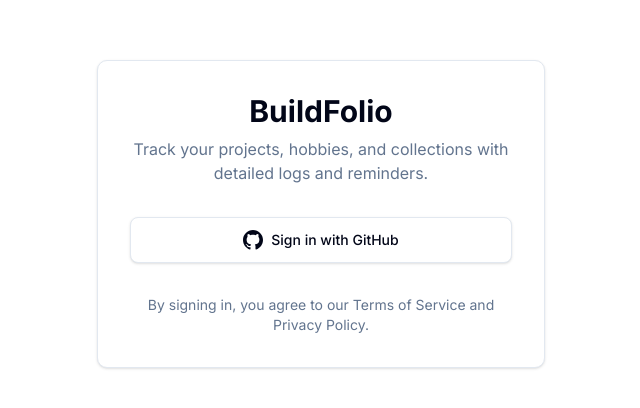
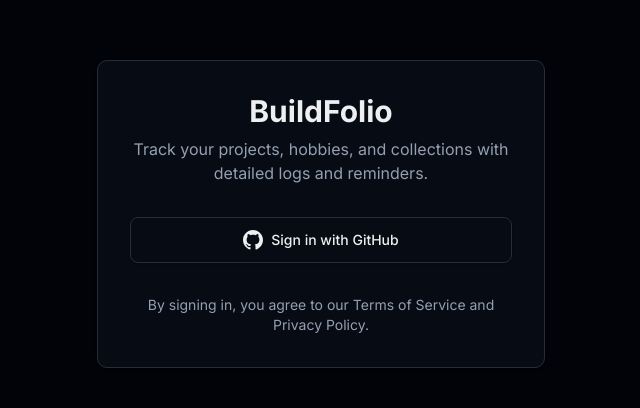
Before and after one commit to mlbrnm/BuildFolio, a Next.js app: page /login in a window 1280 px wide. Shown: the part 186-594 px from the top of the page, without its empty margins (319-959 px from the left). Built offline with nearby package versions, Linux system fonts and the light colour scheme; no server answers.

Commit message:
Switch to dark theme. Simplify how custom fields work.

```diff
--- a/app/globals.css
+++ b/app/globals.css
@@ -79,37 +79,37 @@
 }
 
 .dark {
-  --background: oklch(0.129 0.042 264.695);
-  --foreground: oklch(0.984 0.003 247.858);
-  --card: oklch(0.208 0.042 265.755);
-  --card-foreground: oklch(0.984 0.003 247.858);
-  --popover: oklch(0.208 0.042 265.755);
-  --popover-foreground: oklch(0.984 0.003 247.858);
-  --primary: oklch(0.929 0.013 255.508);
-  --primary-foreground: oklch(0.208 0.042 265.755);
-  --secondary: oklch(0.279 0.041 260.031);
-  --secondary-foreground: oklch(0.984 0.003 247.858);
-  --muted: oklch(0.279 0.041 260.031);
-  --muted-foreground: oklch(0.704 0.04 256.788);
-  --accent: oklch(0.279 0.041 260.031);
-  --accent-foreground: oklch(0.984 0.003 247.858);
+  --background: oklch(0.1 0.02 264.695);
+  --foreground: oklch(0.95 0.003 247.858);
+  --card: oklch(0.15 0.02 265.755);
+  --card-foreground: oklch(0.95 0.003 247.858);
+  --popover: oklch(0.15 0.02 265.755);
+  --popover-foreground: oklch(0.95 0.003 247.858);
+  --primary: oklch(0.57 0.19 255.09);
+  --primary-foreground: oklch(1 0 0);
+  --secondary: oklch(0.2 0.02 260.031);
+  --secondary-foreground: oklch(0.95 0.003 247.858);
+  --muted: oklch(0.2 0.02 260.031);
+  --muted-foreground: oklch(0.7 0.03 256.788);
+  --accent: oklch(0.57 0.19 255.09);
+  --accent-foreground: oklch(1 0 0);
   --destructive: oklch(0.704 0.191 22.216);
-  --border: oklch(1 0 0 / 10%);
-  --input: oklch(1 0 0 / 15%);
-  --ring: oklch(0.551 0.027 264.364);
-  --chart-1: oklch(0.488 0.243 264.376);
+  --border: oklch(0.3 0.02 260.031);
+  --input: oklch(0.3 0.02 260.031);
+  --ring: oklch(0.57 0.19 255.09);
+  --chart-1: oklch(0.57 0.19 255.09);
   --chart-2: oklch(0.696 0.17 162.48);
   --chart-3: oklch(0.769 0.188 70.08);
   --chart-4: oklch(0.627 0.265 303.9);
   --chart-5: oklch(0.645 0.246 16.439);
-  --sidebar: oklch(0.208 0.042 265.755);
-  --sidebar-foreground: oklch(0.984 0.003 247.858);
-  --sidebar-primary: oklch(0.488 0.243 264.376);
-  --sidebar-primary-foreground: oklch(0.984 0.003 247.858);
-  --sidebar-accent: oklch(0.279 0.041 260.031);
-  --sidebar-accent-foreground: oklch(0.984 0.003 247.858);
-  --sidebar-border: oklch(1 0 0 / 10%);
-  --sidebar-ring: oklch(0.551 0.027 264.364);
+  --sidebar: oklch(0.15 0.02 265.755);
+  --sidebar-foreground: oklch(0.95 0.003 247.858);
+  --sidebar-primary: oklch(0.57 0.19 255.09);
+  --sidebar-primary-foreground: oklch(1 0 0);
+  --sidebar-accent: oklch(0.2 0.02 260.031);
+  --sidebar-accent-foreground: oklch(0.95 0.003 247.858);
+  --sidebar-border: oklch(0.3 0.02 260.031);
+  --sidebar-ring: oklch(0.57 0.19 255.09);
 }
 
 @layer base {
--- a/app/layout.js
+++ b/app/layout.js
@@ -13,7 +13,7 @@
 
 export default function RootLayout({ children }) {
   return (
-    <html lang="en">
+    <html lang="en" className="dark">
       <body className={inter.className}>
         <AuthProvider>
           <Layout>{children}</Layout>
--- a/components/dynamic-form.js
+++ b/components/dynamic-form.js
@@ -91,7 +91,6 @@
             className="block text-sm font-medium text-foreground"
           >
             {field.name}
-            {field.required && <span className="text-destructive ml-1">*</span>}
           </label>
           {renderField(field)}
         </div>
@@ -152,9 +151,6 @@
                         className="block text-sm font-medium text-foreground"
                       >
                         {field.name}
-                        {field.required && (
-                          <span className="text-destructive ml-1">*</span>
-                        )}
                       </label>
                       <MarkdownEditor
                         id={`${nestedField.id}-${itemIndex}-${field.id}`}
--- a/components/layout.js
+++ b/components/layout.js
@@ -32,7 +32,9 @@
       <div className="hidden md:flex md:w-64 md:flex-col md:fixed md:inset-y-0">
         <div className="flex flex-col flex-grow border-r border-border bg-card px-4 py-5">
           <div className="flex items-center flex-shrink-0 px-4 mb-5">
-            <h1 className="text-xl font-bold">BuildFolio</h1>
+            <h1 className="text-xl font-bold">
+              <span style={{ color: "var(--ring)" }}>Build</span>Folio
+            </h1>
           </div>
           <div className="mt-5 flex-1 flex flex-col">
             <nav className="flex-1 space-y-1">
--- a/lib/schema-utils.js
+++ b/lib/schema-utils.js
@@ -9,7 +9,6 @@
     id: generateId(),
     name: "",
     type: "markdown",
-    required: false,
     defaultValue: "",
   };
 }
@@ -40,13 +39,7 @@
 
 // Validate a field
 export function validateField(field) {
-  const errors = {};
-
-  if (!field.name.trim()) {
-    errors.name = "Field name is required";
-  }
-
-  return errors;
+  return {};
 }
 
 // Validate a nested field
@@ -59,11 +52,6 @@
 
   if (!nestedField.fields || nestedField.fields.length === 0) {
     errors.fields = "Section must have at least one field";
-  } else {
-    const fieldErrors = nestedField.fields.map(validateField);
-    if (fieldErrors.some((e) => Object.keys(e).length > 0)) {
-      errors.fields = "One or more fields have errors";
-    }
   }
 
   return errors;
@@ -79,11 +67,6 @@
 
   if (!itemType.fields || itemType.fields.length === 0) {
     errors.fields = "Item type must have at least one field";
-  } else {
-    const fieldErrors = itemType.fields.map(validateField);
-    if (fieldErrors.some((e) => Object.keys(e).length > 0)) {
-      errors.fields = "One or more fields have errors";
-    }
   }
 
   if (itemType.nestedFields && itemType.nestedFields.length > 0) {
```
Also changed, not shown: app/item-types/[id]/page.js (+43 -97 lines).
